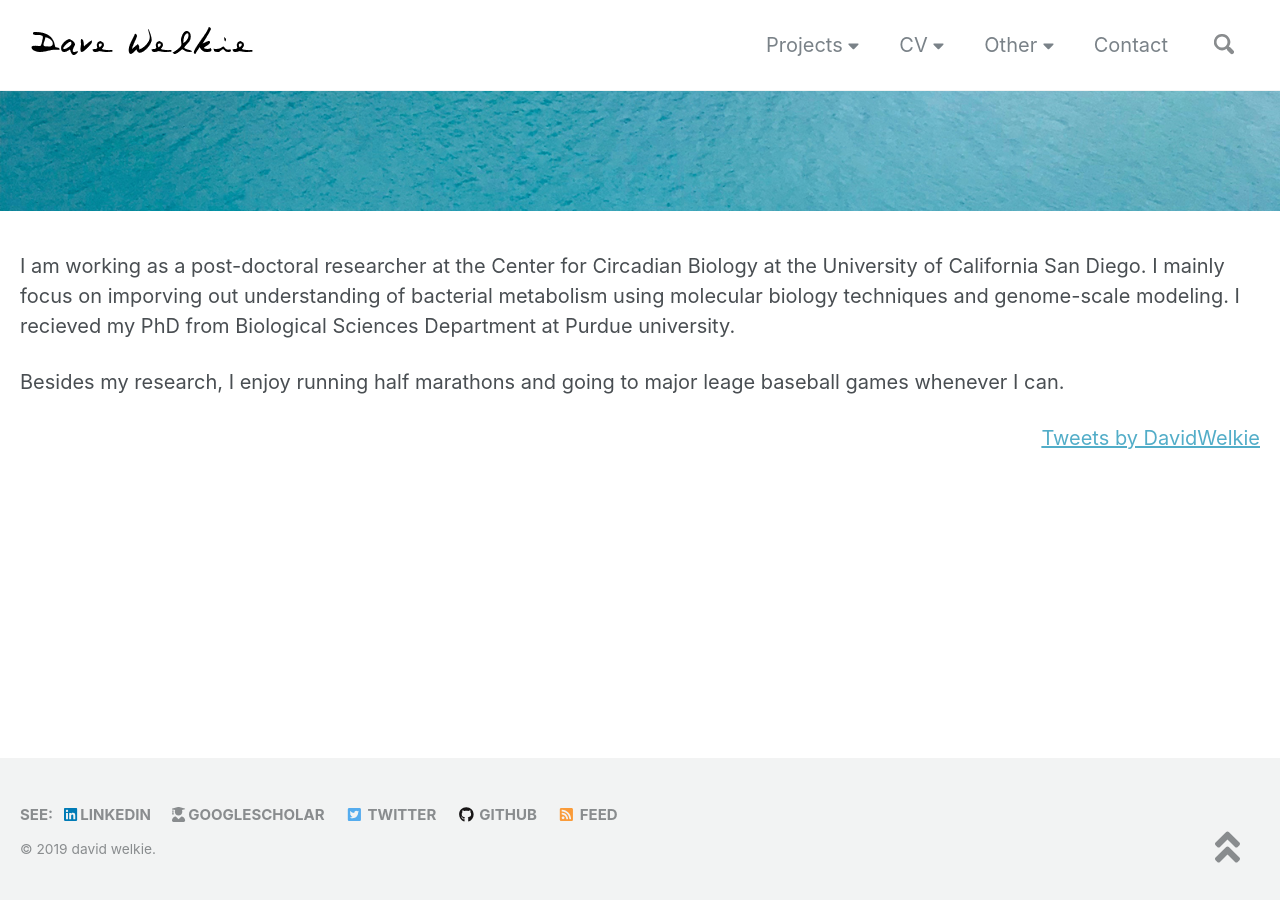
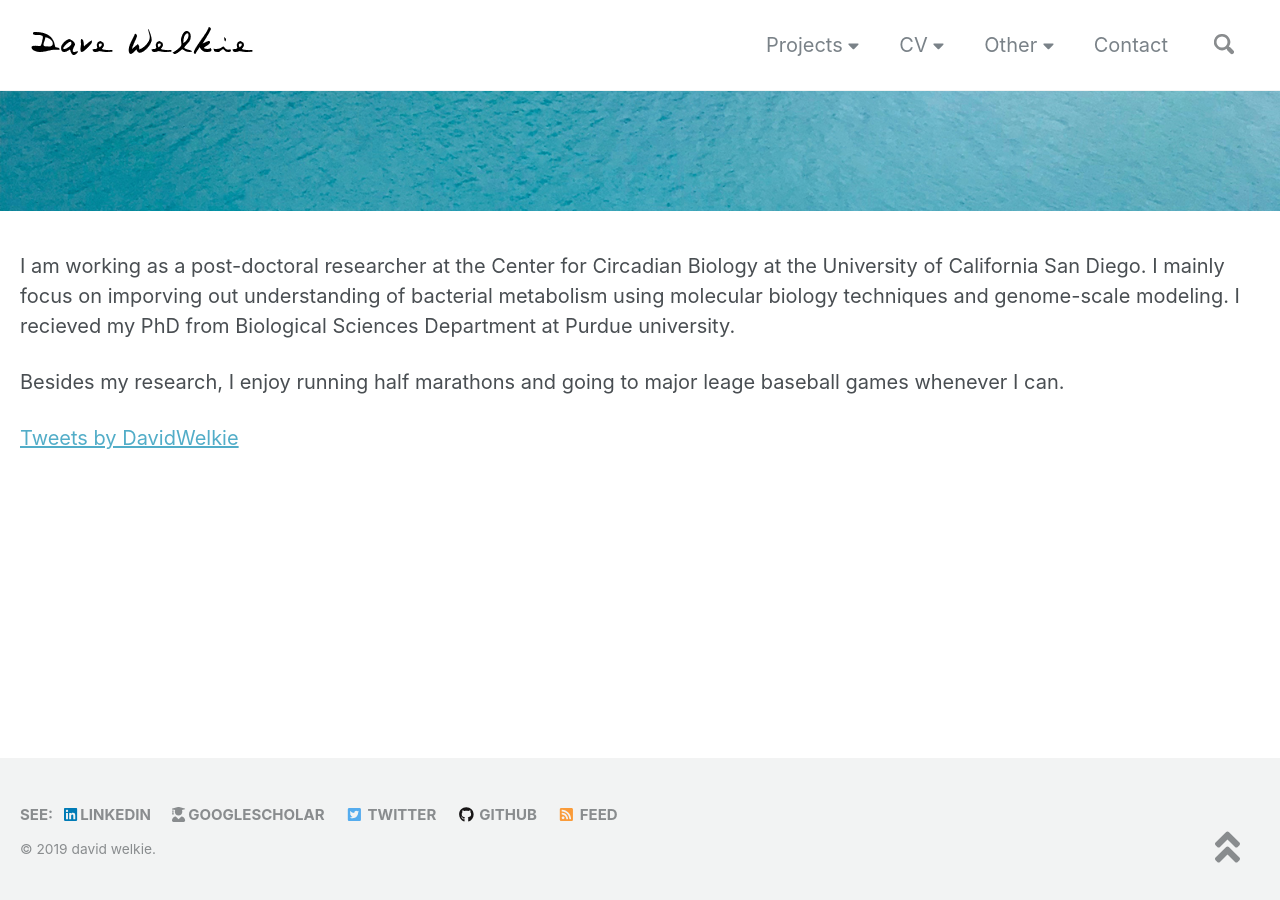
Before and after one commit to dwelkie/dwelkie.github.io, a Jekyll site: the page built from _pages/home.md, in a window 1280 px wide. Built offline with Jekyll 4.4.1, drawn with Linux system fonts in a browser that asks for light colours; nearby versions of some CDN libraries; comment, search, counter and statistics services are not loaded.

Commit message:
Update home.md

```diff
--- a/_pages/home.md
+++ b/_pages/home.md
@@ -14,6 +14,6 @@ I am working as a post-doctoral researcher at the Center for Circadian Biology a
 
 Besides my research, I enjoy running half marathons and going to major leage baseball games whenever I can.
 
-<div style="float:right;width:1000;height:400">
-<a class="twitter-timeline tw-align-left" data-width="1000" data-height="400" href="https://twitter.com/DavidWelkie?ref_src=twsrc%5Etfw">Tweets by DavidWelkie</a> <script async src="https://platform.twitter.com/widgets.js" charset="utf-8"></script>
+<div style="float:left;width:1000;height:400">
+<a class="twitter-timeline tw-align-left" data-width="1600" data-height="200" href="https://twitter.com/DavidWelkie?ref_src=twsrc%5Etfw">Tweets by DavidWelkie</a> <script async src="https://platform.twitter.com/widgets.js" charset="utf-8"></script>
 </div>
```
